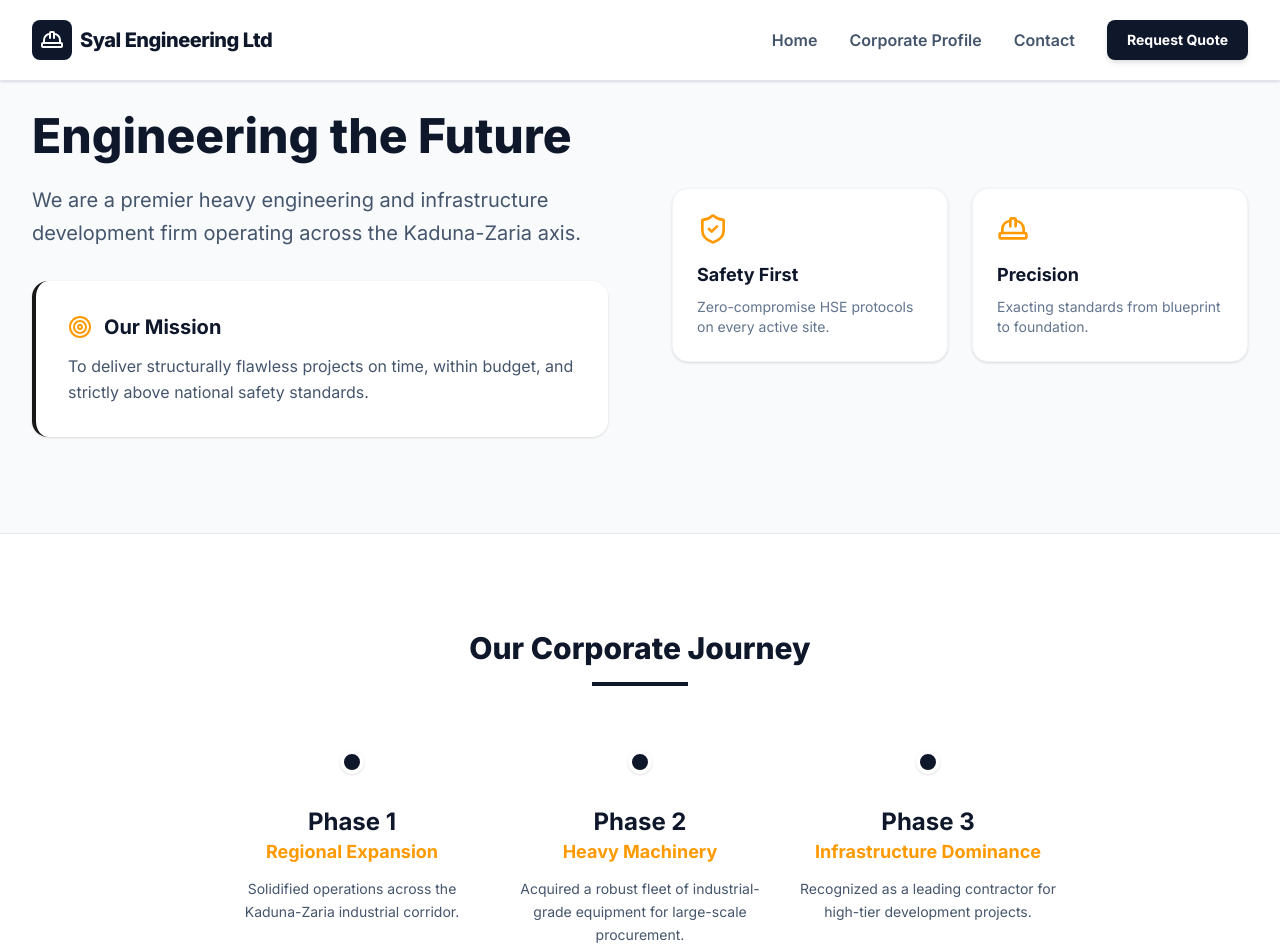
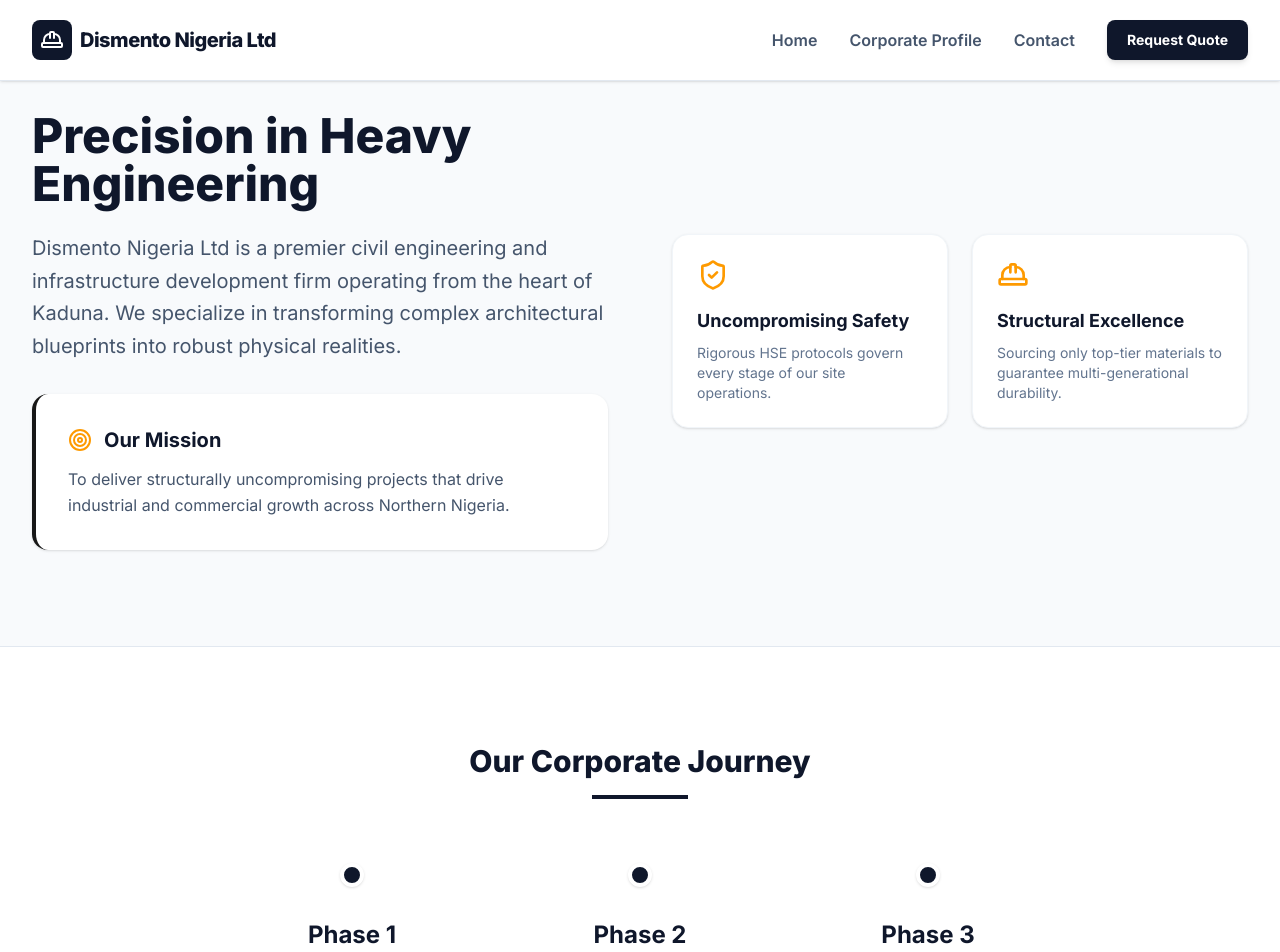
Before and after one commit to muradimusa014-hub/Numbles-Engineering-Company-Ltd, a Next.js app: page /about in a window 1280 px wide. Shown: the top 952 px of the page. Built offline with nearby package versions, Linux system fonts and the light colour scheme.

Commit message:
Change company name and update contact information
Updated company information and contact details in siteConfig.

```diff
--- a/data/siteConfig.ts
+++ b/data/siteConfig.ts
@@ -1,34 +1,32 @@
 export const siteConfig = {
-  companyName: "Syal Engineering Ltd",
+  companyName: "Dismento Nigeria Ltd",
   colors: {
     primary: "bg-slate-900",
     primaryHover: "hover:bg-slate-800",
-    textHighlight: "text-amber-500", // Construction Amber
+    textHighlight: "text-amber-500",
   },
   contact: {
-    phone: "+234 806 076 9201", // Syal's actual scraped number
-    email: "projects@syalengineering.com",
-    address: "Zaria Road, Kaduna, Nigeria",
-    whatsappMessage: "Hello, I would like to request a consultation regarding an upcoming project."
+    phone: "+234 803 450 1917",
+    email: "projects@dismento.com.ng",
+    address: "25, Old Sokoto Road, Kaduna, Nigeria",
+    whatsappMessage: "Hello, I would like to request an engineering consultation and RFP submission."
   },
   forms: {
     contactApiKey: "YOUR_WEB3FORMS_ACCESS_KEY_HERE",
-    newsletterSuccessMessage: "You have been added to our procurement updates list."
+    newsletterSuccessMessage: "You are now subscribed to our corporate procurement updates."
   },
   about: {
-    title: "Engineering the Future",
-    description: "We are a premier heavy engineering and infrastructure development firm operating across the Kaduna-Zaria axis.",
-    mission: "To deliver structurally flawless projects on time, within budget, and strictly above national safety standards.",
-
-    // Completely dynamic for Muradi to change per client
+    title: "Precision in Heavy Engineering",
+    description: "Dismento Nigeria Ltd is a premier civil engineering and infrastructure development firm operating from the heart of Kaduna. We specialize in transforming complex architectural blueprints into robust physical realities.",
+    mission: "To deliver structurally uncompromising projects that drive industrial and commercial growth across Northern Nigeria.",
     coreValues: [
-      { title: "Safety First", description: "Zero-compromise HSE protocols on every active site." },
-      { title: "Precision", description: "Exacting standards from blueprint to foundation." }
+      { title: "Uncompromising Safety", description: "Rigorous HSE protocols govern every stage of our site operations." },
+      { title: "Structural Excellence", description: "Sourcing only top-tier materials to guarantee multi-generational durability." }
     ],
     milestones: [
-      { year: "Phase 1", title: "Regional Expansion", desc: "Solidified operations across the Kaduna-Zaria industrial corridor." },
-      { year: "Phase 2", title: "Heavy Machinery", desc: "Acquired a robust fleet of industrial-grade equipment for large-scale procurement." },
-      { year: "Phase 3", title: "Infrastructure Dominance", desc: "Recognized as a leading contractor for high-tier development projects." }
+      { year: "Phase 1", title: "Regional Foundation", desc: "Established core engineering operations along the Old Sokoto Road industrial corridor." },
+      { year: "Phase 2", title: "Logistical Expansion", desc: "Scaled our procurement network for rapid heavy machinery deployment." },
+      { year: "Phase 3", title: "Infrastructure Leaders", desc: "Recognized as a trusted partner for commercial development in Kaduna State." }
     ]
   }
 };
```
